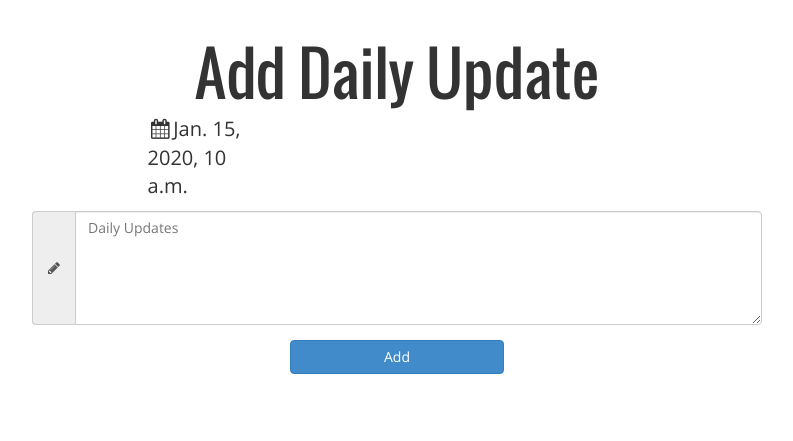
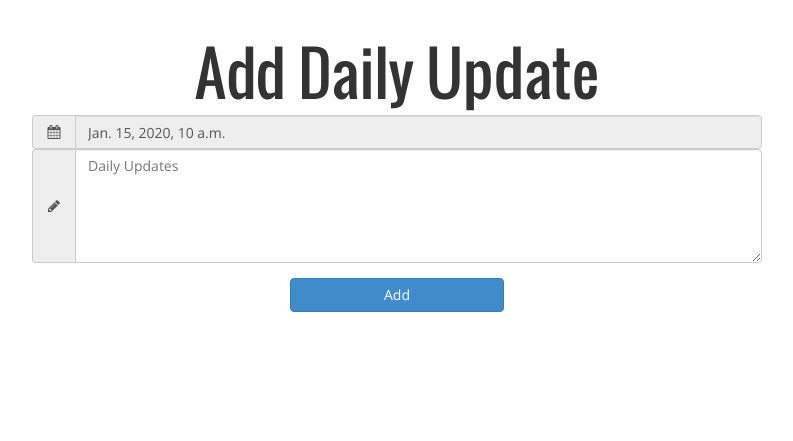
Before and after one commit to amfoss/club-website-2017, a Django app: template templates/achievement/new_dupdate.html in a window 1280 px wide. Shown: the part 51-492 px from the top of the page, without its empty margins (243-1036 px from the left). Run offline with Django 3.2, Linux system fonts and the light colour scheme; tables that the repository leaves empty hold one stand-in row (values such as "Sample post"); the template is opened without the code that fills it: values that come from a table or form of the project are taken from there, most other values are stand-ins (such as "Sample title", 1, 10 or a date in 2020); parts of the project's set-up code (start-up, migrations or seed data) failed here and were passed over; some libraries are stand-ins or nearby versions.

Commit message:
updated the date input box

```diff
--- a/templates/achievement/new_dupdate.html
+++ b/templates/achievement/new_dupdate.html
@@ -17,17 +17,13 @@ Add Daily Update
             {{ error }}<br>
             {% endif %}
             {% for field in form.visible_fields %}
-             <div class="input-group">
-                <p style="font-size: 20px; margin-left:52%; "><i class="fa fa-calendar fa-fw"></i>{{today}}</p>
-            </div>
             <div id="div_{{ field.html_name }}">
                 <div class="form-group{% if field.errors %} has-error{% endif %}">
-                    {% if field.name == "today_date" %}
-                   <!-- <div class="input-group">
+                   <div class="input-group">
                         <span class="input-group-addon"><i class="fa fa-calendar fa-fw"></i></span>
-                        {{ field|addcss:"form-control" }}
-                    </div>input-group-->
-                    {% elif field.name == "daily_updates" %}
+                        <input class="form-control" value="{{today}}" readonly></input>
+                    </div>
+                    {% if field.name == "daily_updates" %}
                     <div class="input-group">
                         <span class="input-group-addon"><i class="fa fa-pencil fa-fw"></i></span>
                         {{ field|addcss:"form-control" }}
```
